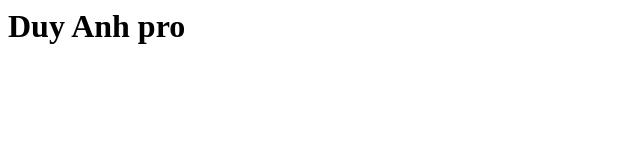
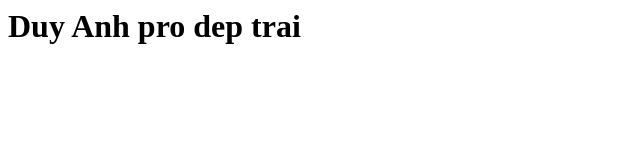
Before and after one commit to ntda1972000/Demo-github, a plain HTML site: page index.html in a window 1280 px wide. Shown: the whole page, without its empty margins (0-640 px from the left). Drawn offline with Linux system fonts and the light colour scheme.

Commit message:
Update index

```diff
--- a/index.html
+++ b/index.html
@@ -1 +1 @@
-<h1> Duy Anh pro</h1>
+<h1> Duy Anh pro dep trai</h1>
```
